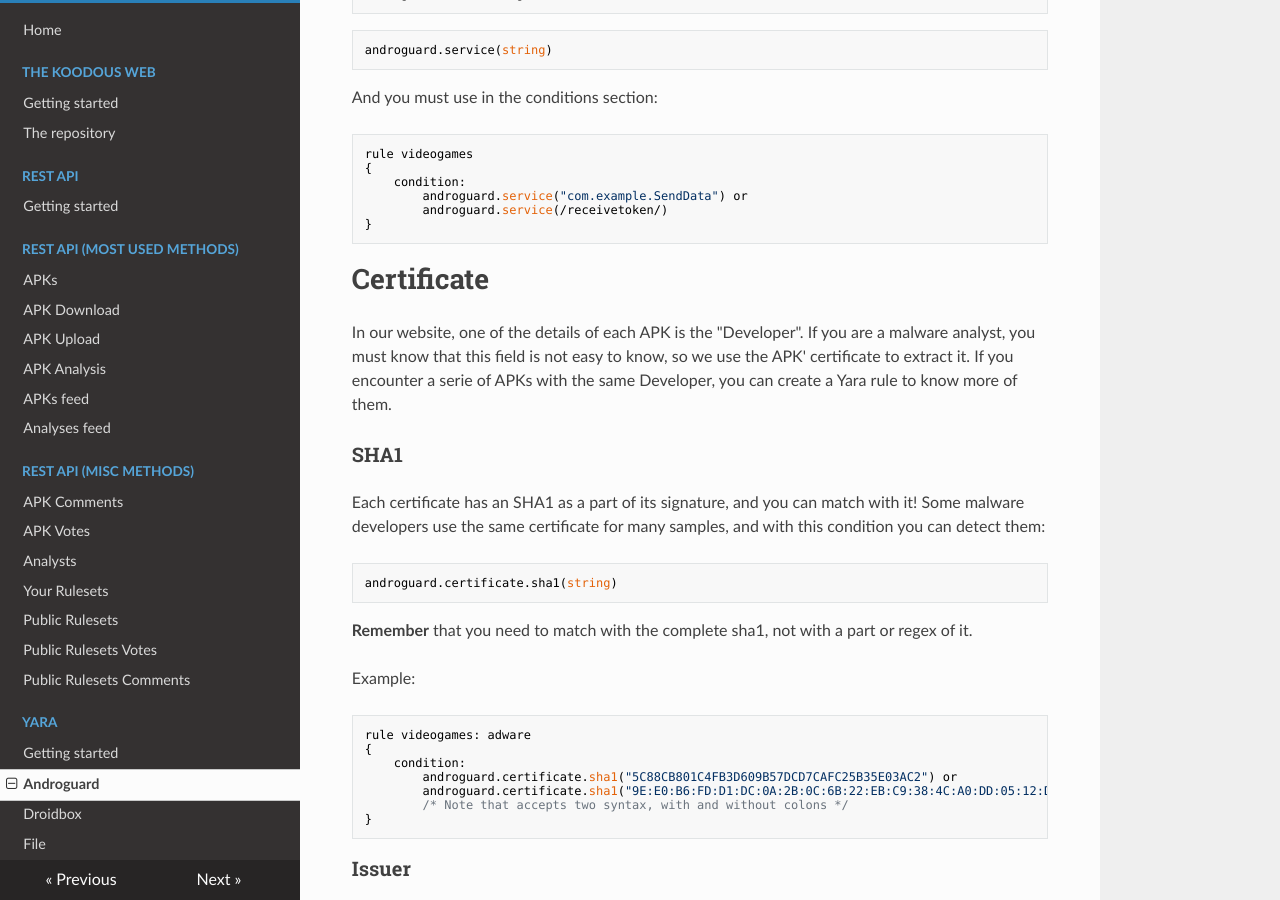
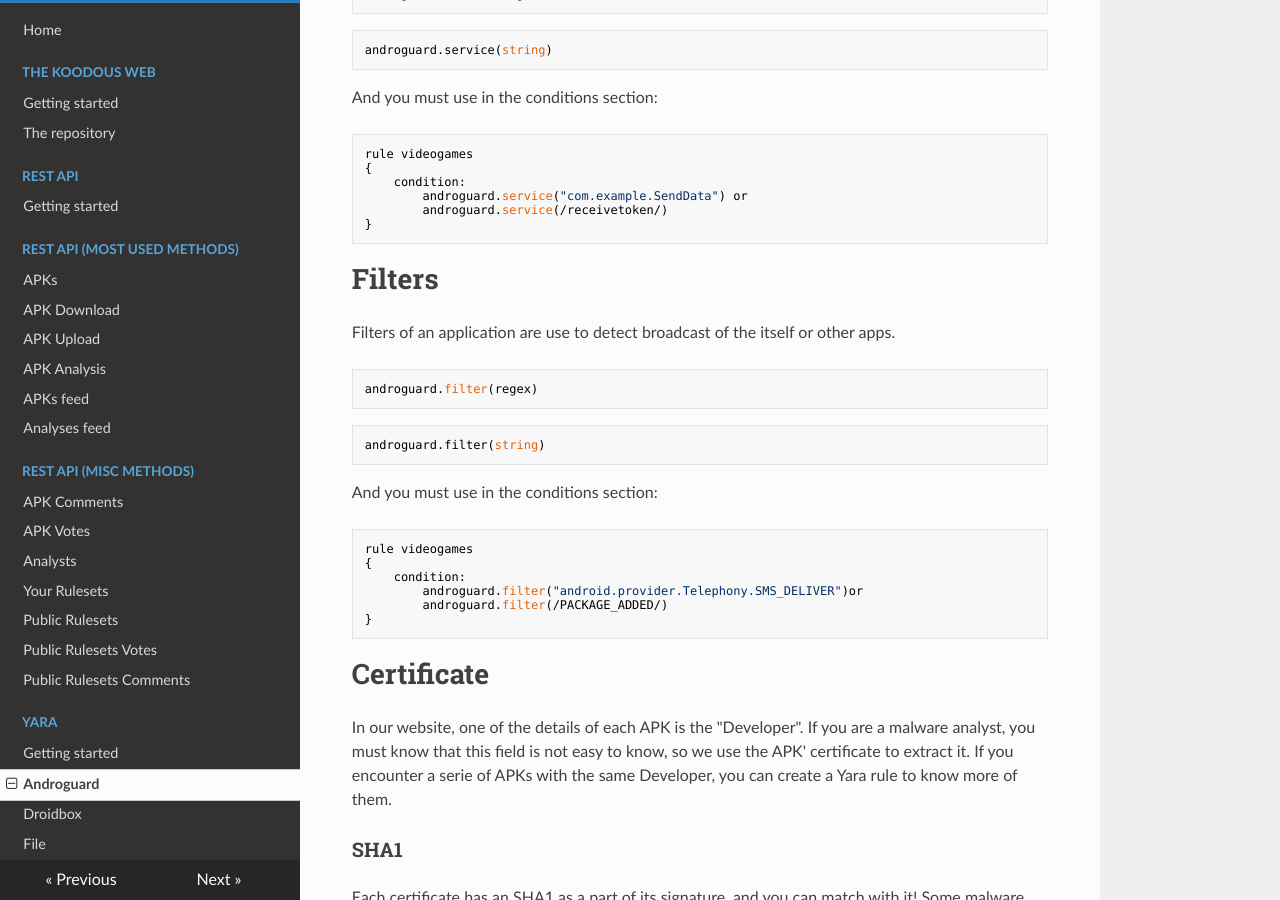
Before and after one commit to Koodous/docs.koodous.com, an MkDocs documentation site: the page built from docs/yara/androguard.md, in a window 1280 px wide and 900 px high, scrolled down 3172 px. Built offline with MkDocs 1.6.1, drawn with Linux system fonts in a browser that asks for light colours; nearby versions of some CDN libraries; old or Windows-style settings are respelled for this version of MkDocs.

Commit message:
Added androguard.filter documentation

````diff
--- a/docs/yara/androguard.md
+++ b/docs/yara/androguard.md
@@ -149,6 +149,30 @@ rule videogames
 }
 ```
 
+
+# Filters
+
+Filters of an application are use to detect broadcast of the itself or other apps.
+
+```
+androguard.filter(regex)
+```
+```
+androguard.filter(string)
+```
+
+And you must use in the conditions section:
+
+```
+rule videogames
+{
+	condition:
+		androguard.filter("android.provider.Telephony.SMS_DELIVER")or
+		androguard.filter(/PACKAGE_ADDED/)
+}
+```
+
+
 # Certificate
 In our website, one of the details of each APK is the "Developer". If you are a malware analyst, you must know that this field is not easy to know, so we use the APK' certificate to extract it. If you encounter a serie of APKs with the same Developer, you can create a Yara rule to know more of them.
 
````
